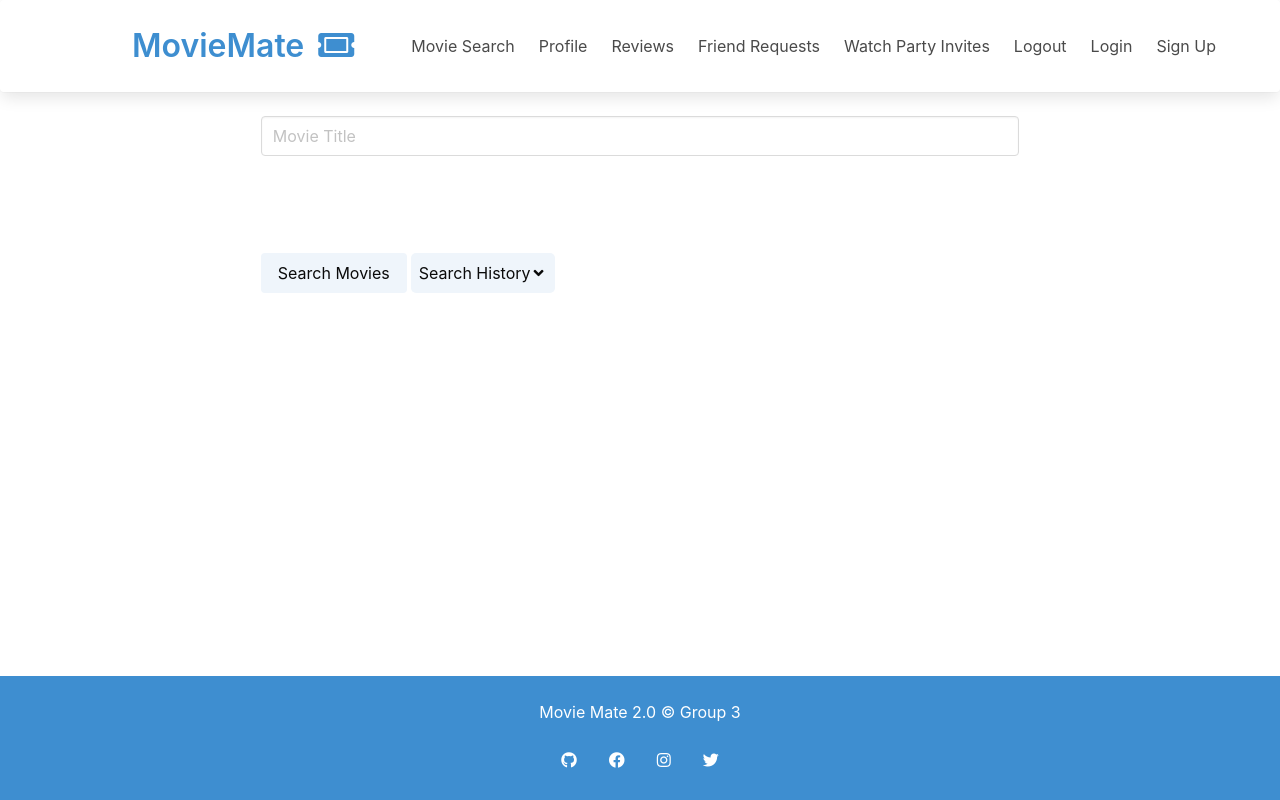
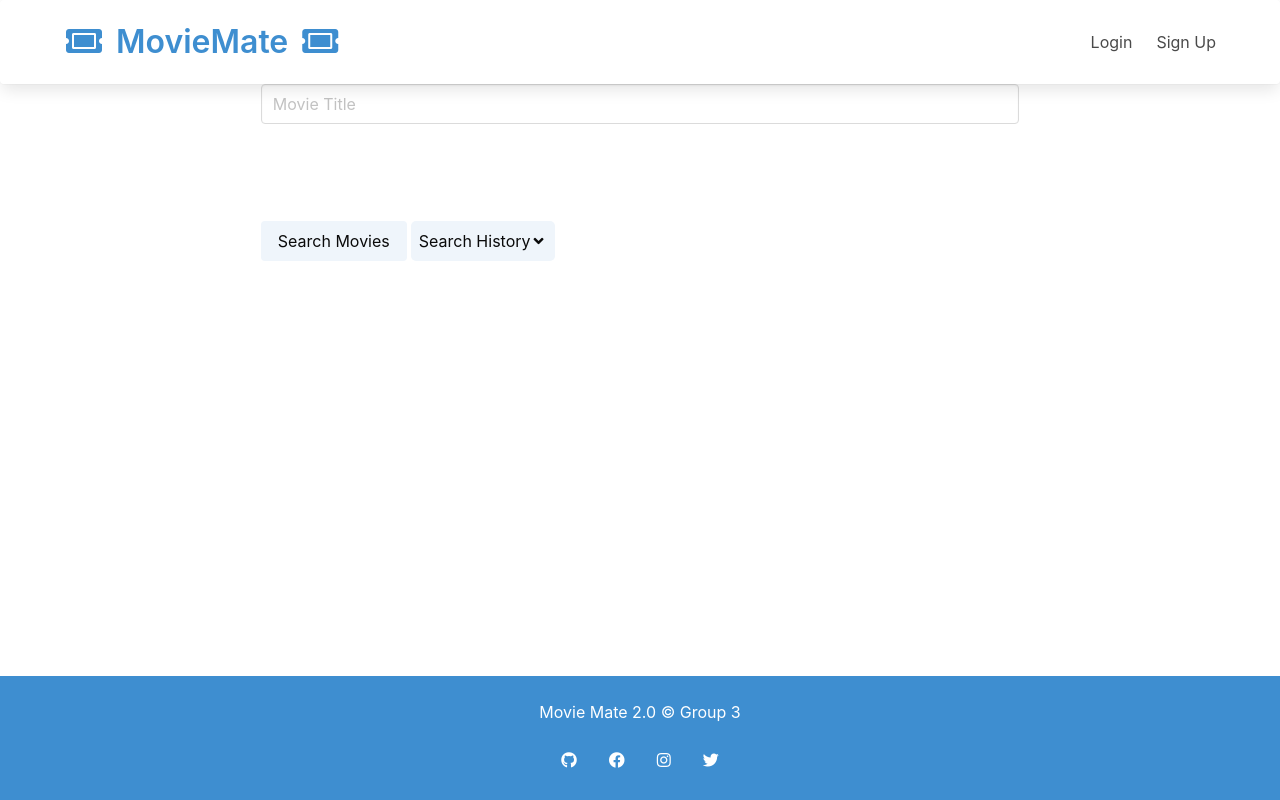
Before and after one commit to stevengoldbergm/movie-mate-3.0, a React (Create React App) app in the folder client/: page / in a window 1280 px wide. Built offline with nearby package versions, Linux system fonts and the light colour scheme.

Commit message:
Refactored Navbar. Added links. Added conditional rendering

```diff
--- a/client/src/components/Navbar.js
+++ b/client/src/components/Navbar.js
@@ -1,17 +1,30 @@
-import React from 'react'
+import React, { useState } from "react";
+import Auth from '../utils/auth'
 
-function Navbar() {
+
+
+const Navbar = () => {
+  const [ isActive, setIsActive ] = useState('');
+
+  const handleNavBurger = () => {
+    if (!isActive) {
+      setIsActive('is-active');
+    } else {
+      setIsActive('');
+    };
+  };
+
   return (
     <>
-  <section className="hero is-white block has-background-info">
+      <section className="hero is-white block has-background-info mb-0">
         <div className="hero-head has-background-white">
           <nav className="navbar card">
-      <div className="container pl-3 is-fullwidth">
-      <div className="navbar-brand is-size-4 p-1">
+            <div className="container is-fullwidth">
+              <div className="navbar-brand ">
                 <a className="navbar-item p-3" href="/">
-          <h1 className="title tangerine has-text-info animate__animated animate__rubberband p-3">
+                  <h1 className="title tangerine has-text-info animate__animated animate__rubberband p-3 is-size-4-mobile">
                     <span className="icon is-small mr-5">
-              {/* <i className="fas fa-ticket-alt" /> */}
+                      <i className="fas fa-ticket-alt" />
                     </span>
                     MovieMate
                     <span className="icon is-small ml-5">
@@ -19,38 +32,72 @@ function Navbar() {
                     </span>
                   </h1>
                 </a>
-        <span className="navbar-burger" aria-label="menu" aria-expanded="false" data-target="navbarMenuHeroB">
+                <span
+                  className={`navbar-burger is-align-self-center ${isActive}`}
+                  aria-label="menu"
+                  aria-expanded="false"
+                  data-target="navbarMenuHeroB"
+                  onClick={handleNavBurger}
+                >
                   <span aria-hidden="true" />
                   <span aria-hidden="true" />
                   <span aria-hidden="true" />
                 </span>
               </div>
-      <div id="navbarMenuHeroB" className="navbar-menu has-text-right">
+              <div id="navbarMenuHeroB" className={`navbar-menu has-text-right has-text-centered-mobile ${isActive}`}>
                 <div className="navbar-end">
-          <a className="navbar-item" href="/">
+
+                  {Auth.loggedIn() ?
+                  <>
+                    <a
+                      className="navbar-item"
+                      href="/"
+                    >
                       Movie Search
                     </a>
-          <a className="navbar-item" href="/profile">
+                    <a
+                      className="navbar-item"
+                      href="/profile"
+                    >
                       Profile
                     </a>
-          <a className="navbar-item" href="/sign-up">
-            Reviews
+                    <a
+                      className="navbar-item"
+                      href="/my-reviews"
+                    >
+                      My Reviews
                     </a>
-          <a className="navbar-item" href="/sign-up">
-            Friend Requests
+                    <a
+                      className="navbar-item"
+                      href="/friends"
+                    >
+                      Friends
                     </a>
-          <a className="navbar-item" href="/sign-up">
-            Watch Party Invites
+                    <a
+                      className="navbar-item"
+                      href="/watch-parties"
+                    >
+                      Watch Parties
                     </a>
-          <a id="logout" className="navbar-item">
+                    {/* eslint-disable-next-line */}
+                    <a
+                      id="logout"
+                      className="navbar-item"
+                      onClick={Auth.logout}
+                    >
                       Logout
                     </a>
+                  </>
+                  :
+                  <>
                     <a className="navbar-item" href="/login">
                       Login
                     </a>
                     <a className="navbar-item" href="/sign-up">
                       Sign Up
                     </a>
+                  </>
+                  }
                 </div>
               </div>
             </div>
@@ -58,8 +105,7 @@ function Navbar() {
         </div>
       </section>
     </>
-
-  )
+  );
 }
 
-export default Navbar
+export default Navbar;
```
Lines whose indentation alone changed are shown as unchanged.
